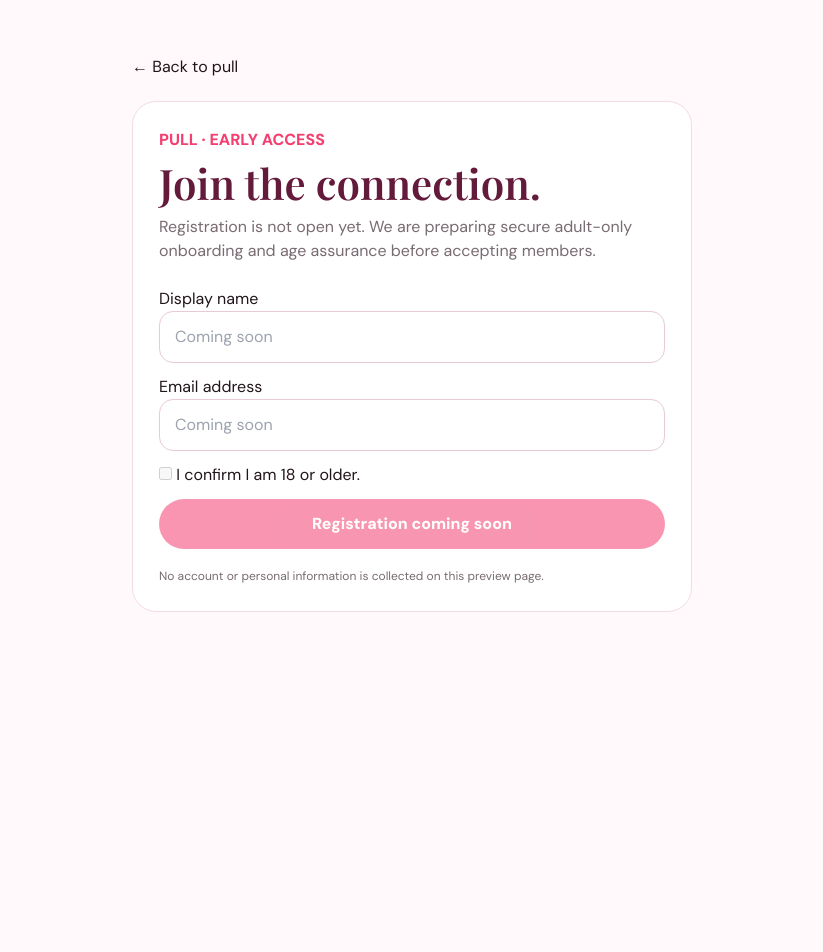
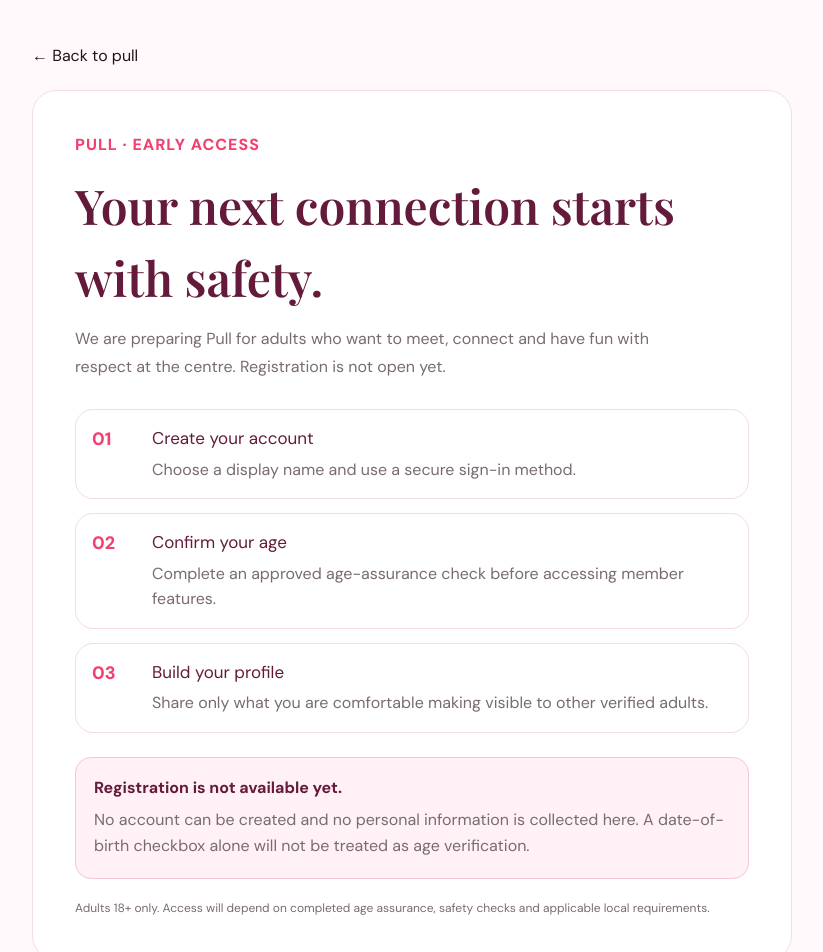
Before and after one commit to pullofficial/Pull, a Next.js app: page /join in a window 1280 px wide. Shown: the top 952 px of the page, without its empty margins (228-1051 px from the left). Before the commit the page ends 800 px from the top, so only its background shows below. Built offline with nearby package versions, Linux system fonts and the light colour scheme.

Commit message:
Improve adult onboarding preview and registration clarity

```diff
--- a/app/join/page.tsx
+++ b/app/join/page.tsx
@@ -1 +1,31 @@
-export default function Join(){return <main className="container" style={{maxWidth:560,padding:'55px 0'}}><a href="/">← Back to pull</a><div className="feature" style={{marginTop:22}}><span style={{fontWeight:900,color:'#f43f70'}}>PULL · EARLY ACCESS</span><h1 className="serif" style={{fontSize:42,color:'#641b3b'}}>Join the connection.</h1><p className="muted">Registration is not open yet. We are preparing secure adult-only onboarding and age assurance before accepting members.</p><div style={{display:'grid',gap:12,marginTop:24}}><label>Display name<input className="field" disabled placeholder="Coming soon"/></label><label>Email address<input className="field" disabled placeholder="Coming soon"/></label><label><input type="checkbox" disabled/> I confirm I am 18 or older.</label><button className="btn btn-primary" disabled style={{opacity:.55,cursor:'not-allowed'}}>Registration coming soon</button></div><p className="muted" style={{fontSize:12,marginTop:18}}>No account or personal information is collected on this preview page.</p></div></main>}
+const steps = [
+  { number: '01', title: 'Create your account', detail: 'Choose a display name and use a secure sign-in method.' },
+  { number: '02', title: 'Confirm your age', detail: 'Complete an approved age-assurance check before accessing member features.' },
+  { number: '03', title: 'Build your profile', detail: 'Share only what you are comfortable making visible to other verified adults.' }
+];
+
+export default function Join() {
+  return (
+    <main className="container" style={{ maxWidth: 760, padding: '44px 0 72px' }}>
+      <a href="/" aria-label="Back to Pull home">← Back to pull</a>
+      <section className="feature" style={{ marginTop: 22, padding: 'clamp(22px, 5vw, 42px)' }}>
+        <span style={{ fontWeight: 900, color: '#f43f70', letterSpacing: 1 }}>PULL · EARLY ACCESS</span>
+        <h1 className="serif" style={{ fontSize: 'clamp(34px, 7vw, 48px)', color: '#641b3b', margin: '12px 0' }}>Your next connection starts with safety.</h1>
+        <p className="muted" style={{ lineHeight: 1.75, maxWidth: 590 }}>We are preparing Pull for adults who want to meet, connect and have fun with respect at the centre. Registration is not open yet.</p>
+        <div aria-label="Planned registration steps" style={{ display: 'grid', gap: 14, marginTop: 28 }}>
+          {steps.map((step) => (
+            <div key={step.number} style={{ display: 'grid', gridTemplateColumns: '46px 1fr', gap: 14, alignItems: 'start', padding: 16, border: '1px solid #f3dce4', borderRadius: 18, background: '#fff' }}>
+              <span aria-hidden="true" style={{ color: '#f43f70', fontWeight: 900, fontSize: 18 }}>{step.number}</span>
+              <div><h2 style={{ color: '#641b3b', fontSize: 17, margin: '0 0 5px' }}>{step.title}</h2><p className="muted" style={{ margin: 0, lineHeight: 1.6 }}>{step.detail}</p></div>
+            </div>
+          ))}
+        </div>
+        <div role="status" style={{ marginTop: 24, padding: 18, borderRadius: 16, background: '#fff1f5', border: '1px solid #f4c8d5' }}>
+          <strong style={{ color: '#641b3b' }}>Registration is not available yet.</strong>
+          <p style={{ margin: '7px 0 0', lineHeight: 1.65, color: '#786b72' }}>No account can be created and no personal information is collected here. A date-of-birth checkbox alone will not be treated as age verification.</p>
+        </div>
+        <p className="muted" style={{ fontSize: 12, marginTop: 20 }}>Adults 18+ only. Access will depend on completed age assurance, safety checks and applicable local requirements.</p>
+      </section>
+    </main>
+  );
+}
```
